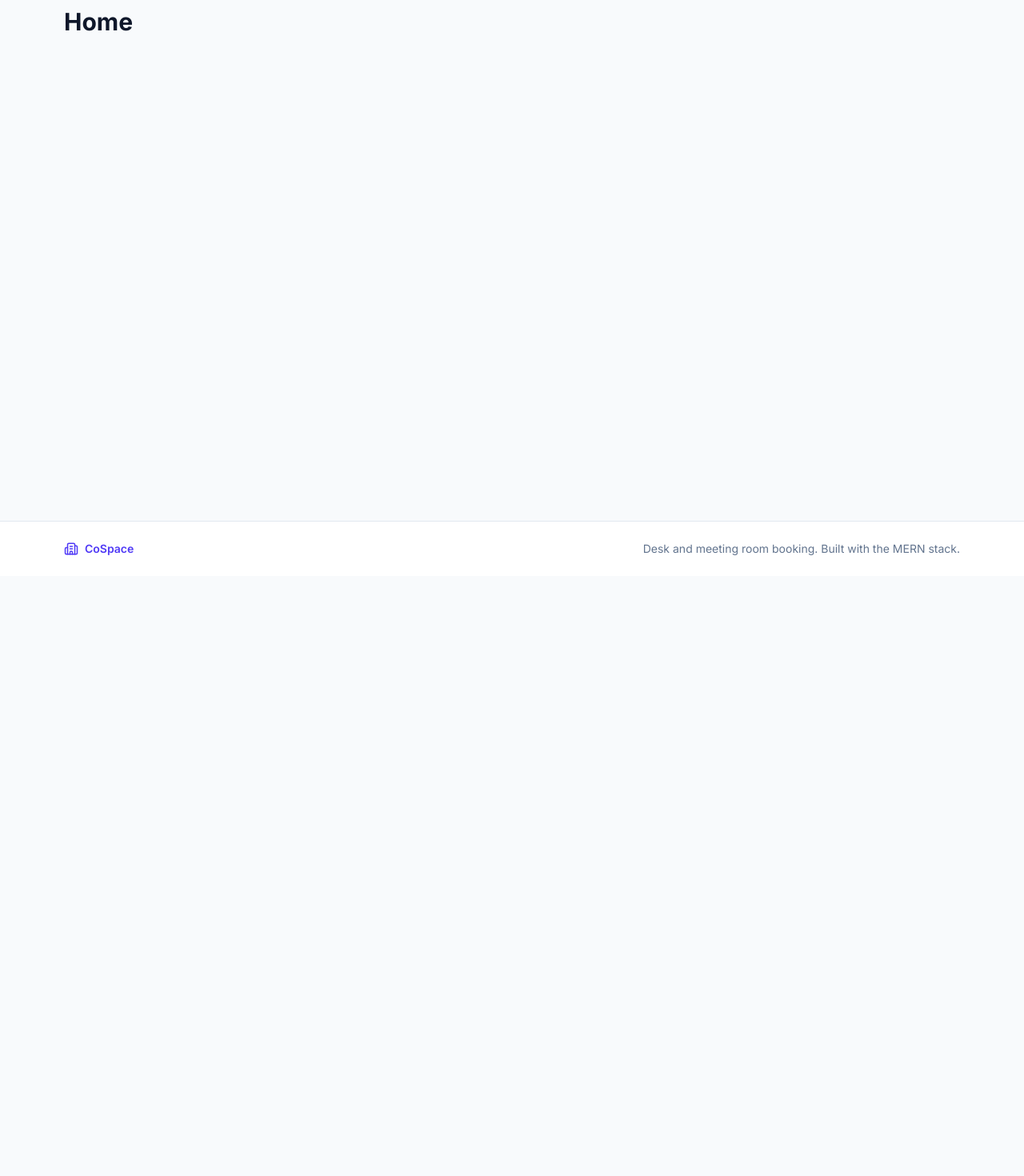
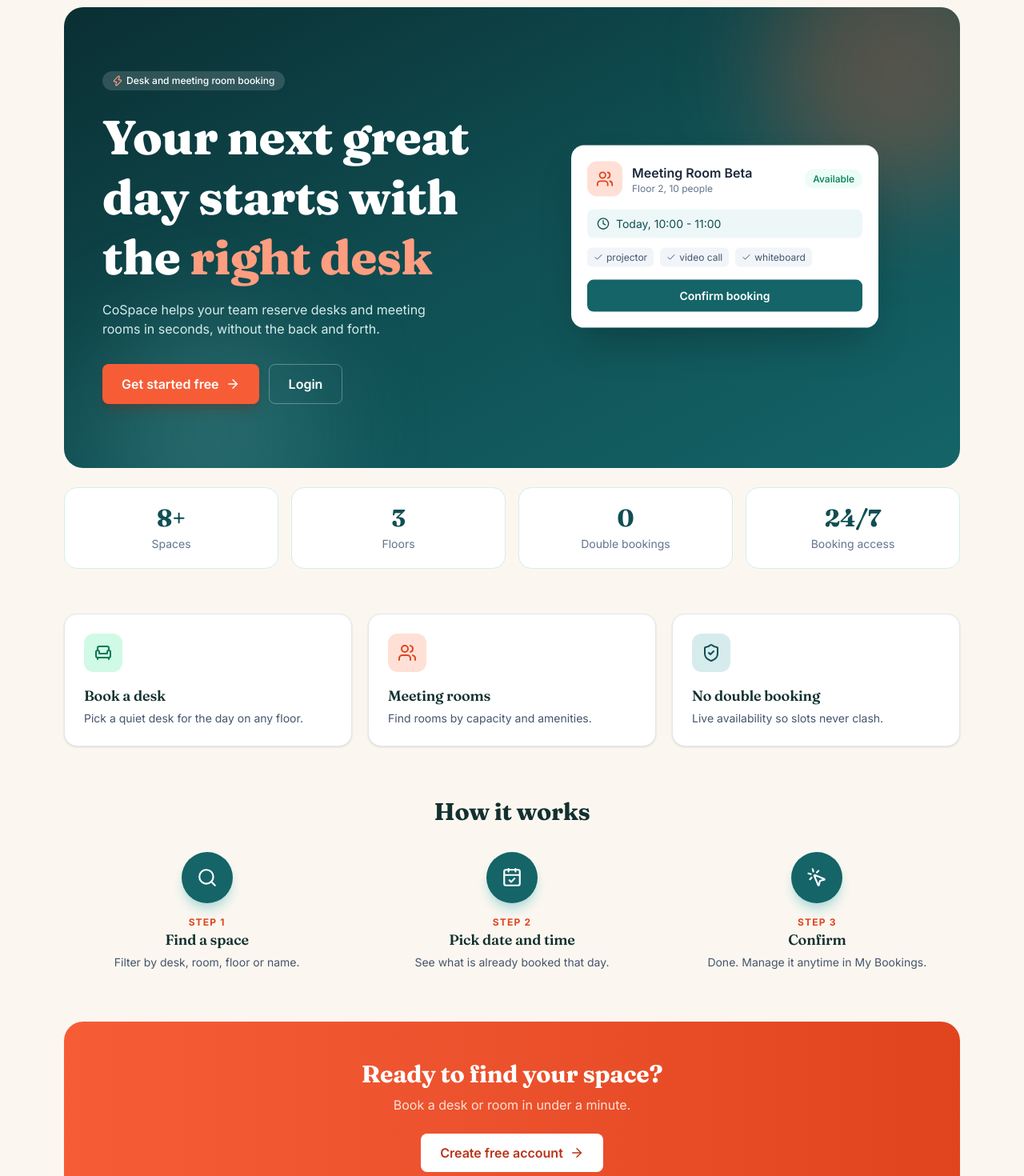
Before and after one commit to areej21jun25dev-ux/cospace, a React (Vite) app in the folder client/: page / in a window 1280 px wide. Shown: the part 80-1550 px from the top of the page at 80% size. Before the commit the page ends 800 px from the top, so only its background shows below. Built offline with nearby package versions, Linux system fonts and the light colour scheme.

Commit message:
New teal and coral theme, redesigned home

```diff
--- a/client/src/index.css
+++ b/client/src/index.css
@@ -1,17 +1,63 @@
-@import url('https://fonts.googleapis.com/css2?family=Inter:wght@400;500;600;700&display=swap');
+@import url('https://fonts.googleapis.com/css2?family=Fraunces:opsz,wght@9..144,600;9..144,700;9..144,800&family=Inter:wght@400;500;600;700&display=swap');
 @import "tailwindcss";
 
 @theme {
   --font-sans: 'Inter', system-ui, sans-serif;
+  --font-display: 'Fraunces', Georgia, serif;
+
+  /* indigo -> teal ink */
+  --color-indigo-50: #eef7f7;
+  --color-indigo-100: #d6ecec;
+  --color-indigo-200: #aedada;
+  --color-indigo-300: #7cc0c1;
+  --color-indigo-400: #45a0a3;
+  --color-indigo-500: #1f8083;
+  --color-indigo-600: #146468;
+  --color-indigo-700: #0f4f53;
+  --color-indigo-800: #0d3f43;
+  --color-indigo-900: #0a2f33;
+
+  /* violet -> sunrise coral */
+  --color-violet-50: #fff1ed;
+  --color-violet-100: #ffe0d6;
+  --color-violet-200: #ffc2ae;
+  --color-violet-300: #ff9d80;
+  --color-violet-400: #ff7a55;
+  --color-violet-500: #f65d37;
+  --color-violet-600: #e0441f;
+  --color-violet-700: #b93418;
+  --color-violet-800: #962f1a;
+  --color-violet-900: #7a2b1b;
 }
 
 body {
-  background: #f8fafc;
-  color: #0f172a;
+  background: #fbf7f0;
+  color: #12302f;
+}
+
+h1, h2, h3 {
+  font-family: var(--font-display);
+  letter-spacing: -0.01em;
+}
+
+@keyframes float {
+  0%, 100% { transform: translateY(0); }
+  50% { transform: translateY(-8px); }
+}
+.float { animation: float 5s ease-in-out infinite; }
+
+.fade-up { animation: fade-up 0.45s ease both; }
+@keyframes fade-up {
+  from { opacity: 0; transform: translateY(12px); }
+  to { opacity: 1; transform: translateY(0); }
 }
 
 .btn-primary {
-  @apply inline-flex items-center justify-center gap-2 rounded-lg bg-indigo-600 px-4 py-2.5 text-sm font-semibold text-white shadow-sm transition hover:bg-indigo-700 focus:outline-none focus:ring-2 focus:ring-indigo-500 focus:ring-offset-2 disabled:opacity-60;
+  @apply inline-flex items-center justify-center gap-2 rounded-lg bg-indigo-600 px-4 py-2.5 text-sm font-semibold text-white shadow-sm transition hover:bg-indigo-700 focus:outline-none focus:ring-2 focus:ring-indigo-500 focus:ring-offset-2 disabled:cursor-not-allowed disabled:opacity-60;
+}
+
+.btn-secondary {
+  @apply inline-flex items-center justify-center gap-2 rounded-lg border border-slate-300 bg-white px-4 py-2.5 text-sm font-semibold text-slate-700 transition hover:bg-slate-50;
 }
 
 .input {
--- a/client/src/pages/Home.jsx
+++ b/client/src/pages/Home.jsx
@@ -1,3 +1,154 @@
+import { Link } from 'react-router-dom';
+import {
+  CalendarCheck, Armchair, Users, ShieldCheck, Search,
+  MousePointerClick, ArrowRight, Clock, Check, Zap,
+} from 'lucide-react';
+import { useAuth } from '../context/AuthContext';
+
+const features = [
+  { icon: Armchair, title: 'Book a desk', text: 'Pick a quiet desk for the day on any floor.', color: 'bg-emerald-100 text-emerald-700' },
+  { icon: Users, title: 'Meeting rooms', text: 'Find rooms by capacity and amenities.', color: 'bg-violet-100 text-violet-600' },
+  { icon: ShieldCheck, title: 'No double booking', text: 'Live availability so slots never clash.', color: 'bg-indigo-100 text-indigo-700' },
+];
+
+const steps = [
+  { icon: Search, title: 'Find a space', text: 'Filter by desk, room, floor or name.' },
+  { icon: CalendarCheck, title: 'Pick date and time', text: 'See what is already booked that day.' },
+  { icon: MousePointerClick, title: 'Confirm', text: 'Done. Manage it anytime in My Bookings.' },
+];
+
+const stats = [
+  { value: '8+', label: 'Spaces' },
+  { value: '3', label: 'Floors' },
+  { value: '0', label: 'Double bookings' },
+  { value: '24/7', label: 'Booking access' },
+];
+
 export default function Home() {
-  return <h1 className="text-3xl font-bold">Home</h1>;
+  const { user } = useAuth();
+  const cta = user ? '/resources' : '/register';
+
+  return (
+    <div>
+      {/* Hero */}
+      <section className="relative overflow-hidden rounded-3xl bg-gradient-to-br from-indigo-900 via-indigo-700 to-indigo-600 px-6 py-14 text-white md:px-12 md:py-20">
+        <div className="pointer-events-none absolute -right-20 -top-20 h-80 w-80 rounded-full bg-violet-500/30 blur-3xl" />
+        <div className="pointer-events-none absolute -bottom-24 left-10 h-72 w-72 rounded-full bg-indigo-300/20 blur-3xl" />
+
+        <div className="relative grid items-center gap-10 md:grid-cols-2">
+          <div>
+            <span className="inline-flex items-center gap-1 rounded-full bg-white/15 px-3 py-1 text-xs font-medium">
+              <Zap size={14} className="text-violet-300" /> Desk and meeting room booking
+            </span>
+            <h1 className="mt-5 text-4xl font-extrabold leading-tight md:text-6xl">
+              Your next great day starts with the{' '}
+              <span className="text-violet-300">right desk</span>
+            </h1>
+            <p className="mt-4 max-w-md text-indigo-100">
+              CoSpace helps your team reserve desks and meeting rooms in seconds, without the back and forth.
+            </p>
+            <div className="mt-8 flex flex-wrap gap-3">
+              <Link
+                to={cta}
+                className="inline-flex items-center gap-2 rounded-lg bg-violet-500 px-6 py-3 font-semibold text-white shadow-lg shadow-violet-900/30 transition hover:bg-violet-600"
+              >
+                {user ? 'Browse spaces' : 'Get started free'} <ArrowRight size={18} />
+              </Link>
+              {!user && (
+                <Link to="/login" className="rounded-lg border border-white/30 px-6 py-3 font-semibold transition hover:bg-white/10">
+                  Login
+                </Link>
+              )}
+            </div>
+          </div>
+
+          {/* Mock booking card */}
+          <div className="float mx-auto w-full max-w-sm">
+            <div className="rounded-2xl bg-white p-5 text-slate-800 shadow-2xl">
+              <div className="flex items-center justify-between">
+                <div className="flex items-center gap-3">
+                  <div className="flex h-11 w-11 items-center justify-center rounded-xl bg-violet-100 text-violet-600">
+                    <Users size={22} />
+                  </div>
+                  <div>
+                    <p className="font-semibold">Meeting Room Beta</p>
+                    <p className="text-xs text-slate-500">Floor 2, 10 people</p>
+                  </div>
+                </div>
+                <span className="rounded-full bg-emerald-50 px-2.5 py-1 text-xs font-medium text-emerald-700">Available</span>
+              </div>
+              <div className="mt-4 flex items-center gap-2 rounded-lg bg-indigo-50 px-3 py-2 text-sm text-indigo-700">
+                <Clock size={16} /> Today, 10:00 - 11:00
+              </div>
+              <div className="mt-3 flex flex-wrap gap-2">
+                {['projector', 'video call', 'whiteboard'].map((a) => (
+                  <span key={a} className="flex items-center gap-1 rounded-md bg-slate-100 px-2 py-1 text-xs text-slate-600">
+                    <Check size={12} /> {a}
+                  </span>
+                ))}
+              </div>
+              <div className="mt-4 rounded-lg bg-indigo-600 py-2.5 text-center text-sm font-semibold text-white">
+                Confirm booking
+              </div>
+            </div>
+          </div>
+        </div>
+      </section>
+
+      {/* Stats */}
+      <section className="mt-6 grid grid-cols-2 gap-4 md:grid-cols-4">
+        {stats.map((s) => (
+          <div key={s.label} className="rounded-2xl border border-indigo-100 bg-white p-5 text-center">
+            <p className="font-display text-3xl font-bold text-indigo-700">{s.value}</p>
+            <p className="mt-1 text-sm text-slate-500">{s.label}</p>
+          </div>
+        ))}
+      </section>
+
+      {/* Features */}
+      <section className="mt-14 grid gap-5 md:grid-cols-3">
+        {features.map(({ icon: Icon, title, text, color }) => (
+          <div
+            key={title}
+            className="rounded-2xl border border-slate-200 bg-white p-6 shadow-sm transition hover:-translate-y-1 hover:shadow-lg"
+          >
+            <div className={`flex h-12 w-12 items-center justify-center rounded-xl ${color}`}>
+              <Icon size={24} />
+            </div>
+            <h3 className="mt-4 text-lg font-semibold">{title}</h3>
+            <p className="mt-1 text-sm text-slate-600">{text}</p>
+          </div>
+        ))}
+      </section>
+
+      {/* How it works */}
+      <section className="mt-16">
+        <h2 className="text-center text-3xl font-bold">How it works</h2>
+        <div className="mt-8 grid gap-6 md:grid-cols-3">
+          {steps.map(({ icon: Icon, title, text }, i) => (
+            <div key={title} className="text-center">
+              <div className="mx-auto flex h-16 w-16 items-center justify-center rounded-full bg-indigo-600 text-white shadow-lg shadow-indigo-200">
+                <Icon size={26} />
+              </div>
+              <p className="mt-4 text-xs font-bold tracking-widest text-violet-600">STEP {i + 1}</p>
+              <h3 className="text-lg font-semibold">{title}</h3>
+              <p className="mt-1 text-sm text-slate-600">{text}</p>
+            </div>
+          ))}
+        </div>
+      </section>
+
+      {/* CTA */}
+      <section className="mt-16 rounded-3xl bg-gradient-to-r from-violet-500 to-violet-600 px-6 py-12 text-center text-white">
+        <h2 className="text-3xl font-bold">Ready to find your space?</h2>
+        <p className="mt-2 text-violet-100">Book a desk or room in under a minute.</p>
+        <Link
+          to={cta}
+          className="mt-6 inline-flex items-center gap-2 rounded-lg bg-white px-6 py-3 font-semibold text-violet-700 transition hover:bg-violet-50"
+        >
+          {user ? 'Browse spaces' : 'Create free account'} <ArrowRight size={18} />
+        </Link>
+      </section>
+    </div>
+  );
 }
```
